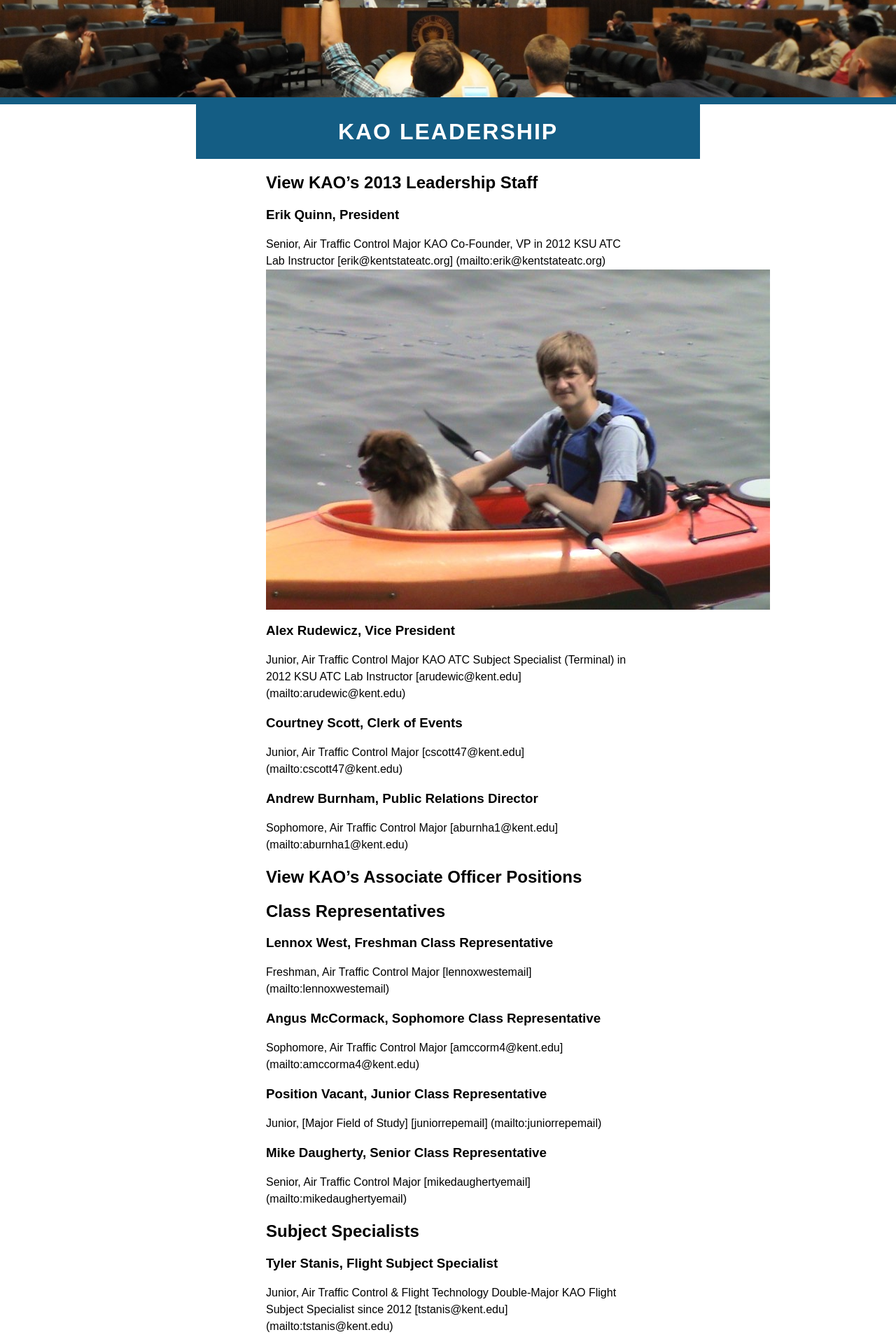
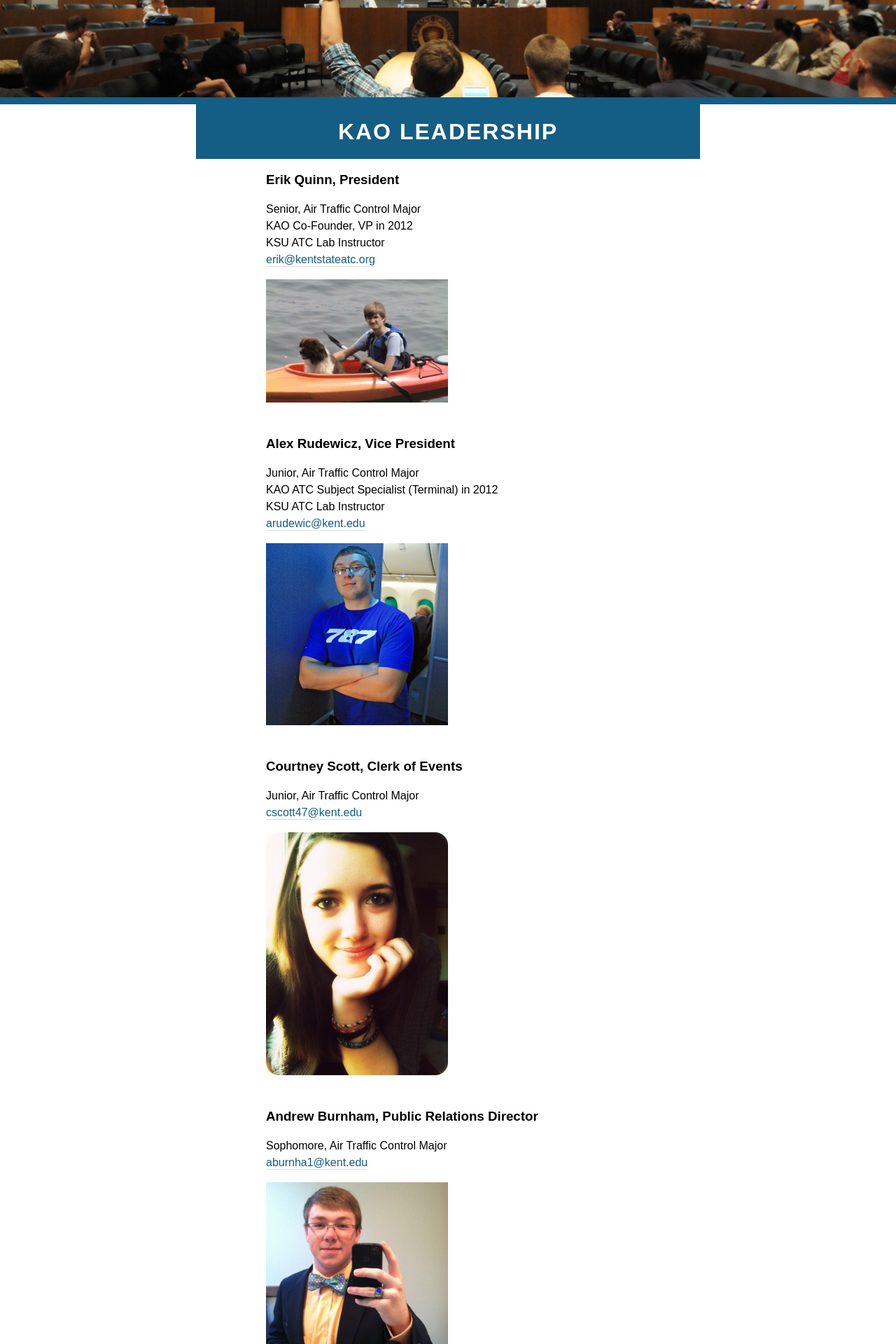
Before and after one commit to tbliss1/kentstateatc.github.com, a Jekyll site: the page built from leadership/index.md, in a window 1280 px wide. Shown: the part 361-2281 px from the top of the page at 70% size. Built offline with Jekyll 4.4.1, drawn with Linux system fonts in a browser that asks for light colours; Markdown is read by kramdown in place of the engine named in the settings; some of the changed text lies outside the part shown.

Commit message:
updated css and layout

```diff
--- a/_config.yml
+++ b/_config.yml
@@ -2,3 +2,5 @@ description: 'KAO is a student organization for all aviation enthusiasts. Aside
 
 # configuration required for some pages
 domain: www.kentstateatc.org
+
+markdown: rdiscount
--- a/assets/stylesheets/style.css
+++ b/assets/stylesheets/style.css
@@ -166,7 +166,7 @@ a {
 }
 
 .navigation {
-  font-family: "Gill Sans", "Gill Sans MT", "Trebuchet MS", Calibri, sans-serif;
+  font-family: 'Gill Sans', 'Gill Sans MT', 'Trebuchet MS', Calibri, sans-serif;
 }
 .navigation ul {
   padding: 0;
@@ -230,6 +230,17 @@ a {
   letter-spacing: 2px;
   text-transform: uppercase;
 }
+.content h2 {
+  margin-top: 1.5em;
+  text-transform: uppercase;
+  font-size: 1em;
+}
+.content img {
+  max-width: 100%;
+  width: 50%;
+  margin: 1em 0 3em;
+  display: block;
+}
 
 blockquote {
   font-family: Georgia, serif;
--- a/leadership/index.md
+++ b/leadership/index.md
@@ -4,78 +4,89 @@ title: KAO Leadership
 ---
 # KAO Leadership
 
-View KAO's 2013 Leadership Staff
--
-
 ### Erik Quinn, President
 Senior, Air Traffic Control Major
 KAO Co-Founder, VP in 2012
 KSU ATC Lab Instructor
-[erik@kentstateatc.org] (mailto:erik@kentstateatc.org)
+[erik@kentstateatc.org](mailto:erik@kentstateatc.org)
 ![erik's headshot](/assets/images/leadership/EQ.jpg)
 
 ### Alex Rudewicz, Vice President
 Junior, Air Traffic Control Major
 KAO ATC Subject Specialist (Terminal) in 2012
 KSU ATC Lab Instructor
-[arudewic@kent.edu] (mailto:arudewic@kent.edu)
+[arudewic@kent.edu](mailto:arudewic@kent.edu)
+![headshot](/assets/images/leadership/AR.jpg)
+
 
 ### Courtney Scott, Clerk of Events
 Junior, Air Traffic Control Major
-[cscott47@kent.edu] (mailto:cscott47@kent.edu)
+[cscott47@kent.edu](mailto:cscott47@kent.edu)
+![headshot](/assets/images/leadership/CS.jpg)
+
 
 ### Andrew Burnham, Public Relations Director
 Sophomore, Air Traffic Control Major
-[aburnha1@kent.edu] (mailto:aburnha1@kent.edu)
+[aburnha1@kent.edu](mailto:aburnha1@kent.edu)
+![headshot](/assets/images/leadership/AB.jpg)
 
-
-View KAO's Associate Officer Positions
--
 
 ## Class Representatives
 
 ### Lennox West, Freshman Class Representative
 Freshman, Air Traffic Control Major
-[lennoxwestemail] (mailto:lennoxwestemail)
+[lennoxwestemail](mailto:lennoxwestemail)
+![headshot](/assets/images/leadership/LW.jpg)
+
 
 ### Angus McCormack, Sophomore Class Representative
 Sophomore, Air Traffic Control Major
-[amccorm4@kent.edu] (mailto:amccorma4@kent.edu)
+[amccorm4@kent.edu](mailto:amccorma4@kent.edu)
+![headshot](/assets/images/leadership/AM.jpg)
+
 
 ### Position Vacant, Junior Class Representative
-Junior, [Major Field of Study]
-[juniorrepemail] (mailto:juniorrepemail)
+Junior, Major Field of Study
+[juniorrepemail](mailto:juniorrepemail)
 
 ### Mike Daugherty, Senior Class Representative
 Senior, Air Traffic Control Major
-[mikedaughertyemail] (mailto:mikedaughertyemail)
+[mikedaughertyemail](mailto:mikedaughertyemail)
+
 
 ## Subject Specialists
 
 ### Tyler Stanis, Flight Subject Specialist
-Junior, Air Traffic Control & Flight Technology Double-Major
+Junior, Air Traffic Control and Flight Technology Double-Major
 KAO Flight Subject Specialist since 2012
-[tstanis@kent.edu] (mailto:tstanis@kent.edu)
+[tstanis@kent.edu](mailto:tstanis@kent.edu)
+![headshot](/assets/images/leadership/TS.jpg)
+
 
 ### Dan Schiff, Airline Operations Subject Specialist
 Junior, Flight Technology Major
-[danschiffemail] (mailto:danschiffemail)
+[danschiffemail](mailto:danschiffemail)
+![headshot](/assets/images/leadership/DS.jpg)
 
 
-KAO Faculty Advisors
--
+
+**KAO Faculty Advisors**
 
 ### Robert A. Priestley
 Assistant Professor of ATC
 KAO Subject Matter Expert, ATC: Terminal Option
-[rpriestl@kent.edu] (mailto:rpriestl@kent.edu)
+[rpriestl@kent.edu](mailto:rpriestl@kent.edu)
+![headshot](/assets/images/leadership/RP.jpg)
+
 
 ### Jason T. Boergerhoff
 Assistant Professor of ATC
 KAO Subject Matter Expert, ATC: Enroute Option
-[jboerger@kent.edu] (mailto:jboerger@kent.edu)
+[jboerger@kent.edu](mailto:jboerger@kent.edu)
+
 
 ### Dr. Isaac Richmond Nettey, Ph.D.
-KAO Subject Matter Expert, Aviation History & Airport Administration
+KAO Subject Matter Expert, Aviation History and Airport Administration
 Associate Dean, CAEST
-[inettey@kent.edu] (mailto:inettey@kent.edu)
+[inettey@kent.edu](mailto:inettey@kent.edu)
+![headshot](/assets/images/leadership/IN.jpg)
```
Also changed, not shown: assets/sass/style.scss (+13 -0 lines).
